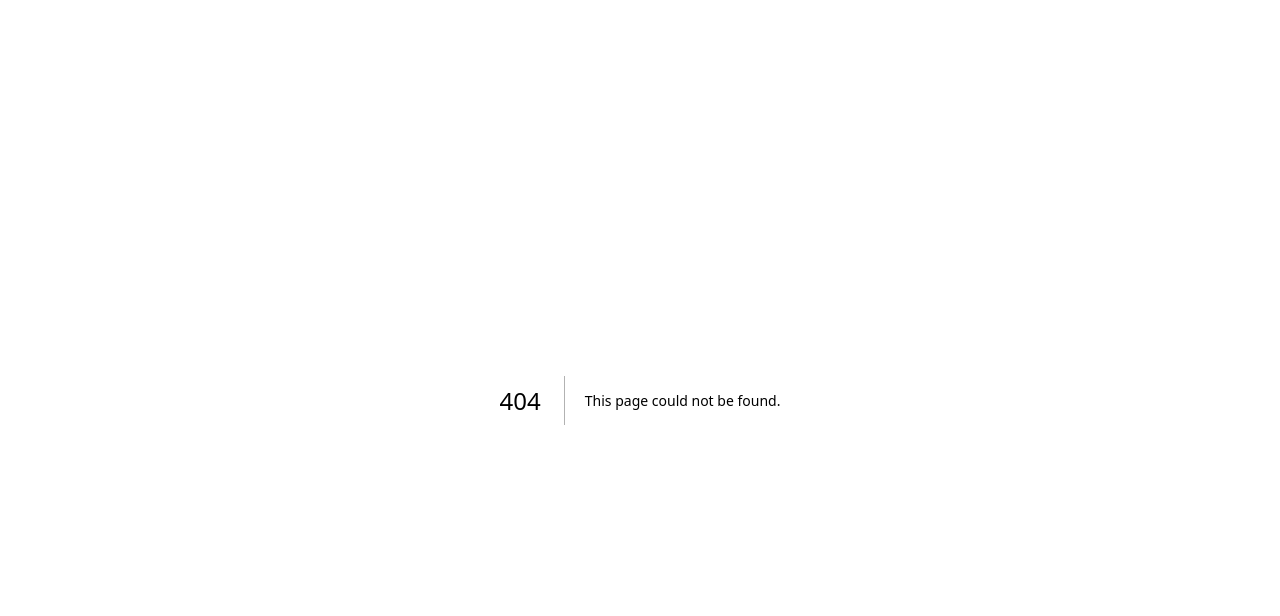
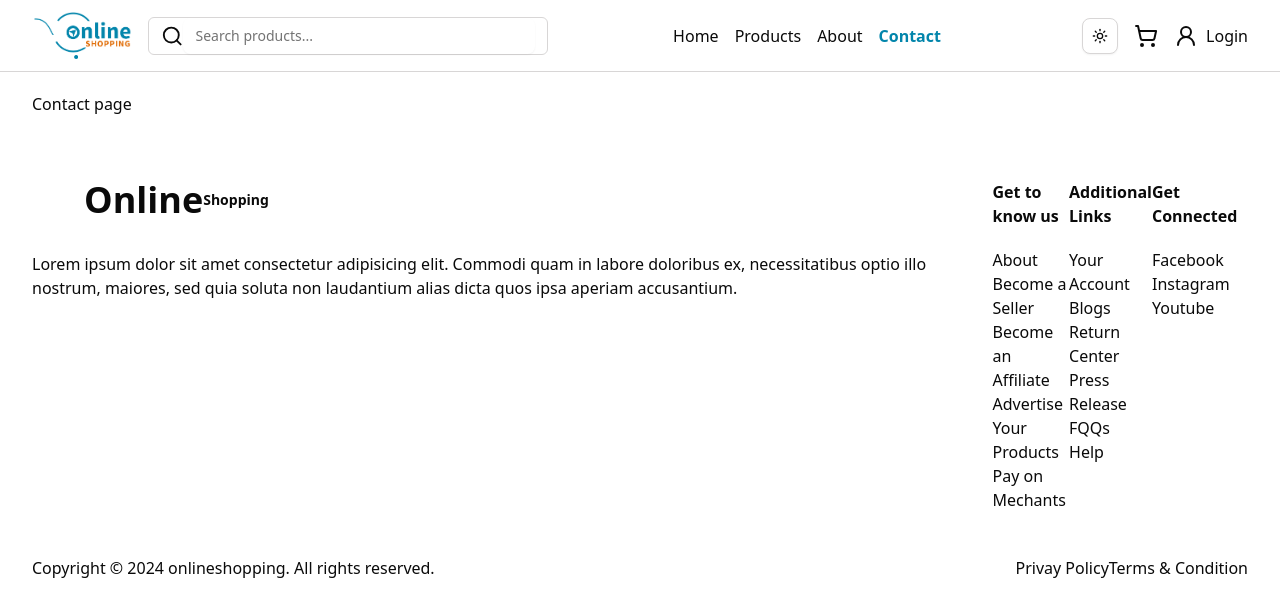
Before and after one commit to dipusth/nextjs-deploy, a Next.js app: page /contact in a window 1280 px wide. Before the commit this address had no page. Shown: the top 616 px of the page. Built offline with nearby package versions, Linux system fonts and the light colour scheme.

Commit message:
fixing auth layout

```diff
--- a/app/(auth)/layout.tsx
+++ b/app/(auth)/layout.tsx
@@ -5,5 +5,5 @@ export default function AuthLayout({
 }: {
   children: React.ReactNode;
 }) {
-  return <div className="auth-layout">{children}</div>;
+  return <div className="h-lvh">{children}</div>;
 }
--- a/app/(auth)/login/page.tsx
+++ b/app/(auth)/login/page.tsx
@@ -30,20 +30,16 @@ const LoginPage = () => {
     password: "",
   });
   const onSubmit: SubmitHandler<LoginType> = (data) => {
-    console.log("Submitted data:", data);
-    // send to API or further process
     if (data.username == "" || data.password == "") {
       alert("Please fill up the form");
       return;
     }
 
     const user = getUser(data.username, data.password);
-    console.log("user", user);
     if (user == null) {
       alert("Username or password is not correct");
       return;
     }
-    console.log("user", user);
     updateActiveUser(user);
     redirect("/");
   };
@@ -57,27 +53,7 @@ const LoginPage = () => {
     const id = event.target.id;
     const value = event.target.value;
     setData({ ...data, [id]: value });
-    console.log("handleInputChannge", event);
-    console.log("handleInputChannge value", value);
-    console.log("data value", data);
   };
-  // const handleFormSubmit = (event: React.FormEvent<HTMLFormElement>) => {
-  //   event.preventDefault();
-  //   if (data.username == "" || data.password == "") {
-  //     alert("Please fill up the form");
-  //     return;
-  //   }
-
-  //   const user = getUser(data.username, data.password);
-  //   console.log("user", user);
-  //   if (user == null) {
-  //     alert("Username or password is not correct");
-  //     return;
-  //   }
-  //   console.log("user", user);
-  //   updateActiveUser(user);
-  //   navigate("/dashboard");
-  // };
   return (
     <LoginWapper className="bg-wrapper bg-props bg-primary-400  h-full overflow-hidden ">
       <div className="flex items-center h-full">
@@ -188,7 +164,7 @@ const LoginPage = () => {
               </form>
             </CardContent>
           </Card>
-          <div className="mt-1 text-white text-muted-foreground *:[a]:hover:text-primary text-center text-xs text-balance *:[a]:underline *:[a]:underline-offset-4">
+          <div className="mt-1 text-white *:[a]:hover:text-primary text-center text-xs text-balance *:[a]:underline *:[a]:underline-offset-4">
             By clicking continue, you agree to our{" "}
             <a href="#">Terms of Service</a> and <a href="#">Privacy Policy</a>.
           </div>
--- a/app/(auth)/register/page.tsx
+++ b/app/(auth)/register/page.tsx
@@ -46,7 +46,6 @@ const RegisterPage = () => {
     };
   }, []);
   const [message, setMessage] = useState<React.ReactNode>("");
-  console.log("message", message);
   const handleInputChange = (event: React.ChangeEvent<HTMLInputElement>) => {
     const id = event.target.id;
     const value = event.target.value;
@@ -91,8 +90,6 @@ const RegisterPage = () => {
       username: "",
       password: "",
     });
-
-    // Save the user in local storage
   };
   return (
     <LoginWapper className="bg-wrapper bg-props bg-primary-400  h-full overflow-hidden ">
--- /dev/null
+++ b/app/(pages)/contact/Style.tsx
@@ -0,0 +1,16 @@
+import styled from "styled-components";
+
+const CartWrapper = styled.div`
+  &:not(:last-child) {
+    border-bottom: 1px solid #ccc;
+    margin-bottom: 30px;
+  }
+  .cart-img {
+    img {
+      max-height: 100px;
+      max-width: 100px;
+    }
+  }
+`;
+
+export default CartWrapper;
--- /dev/null
+++ b/app/(pages)/contact/page.tsx
@@ -0,0 +1,11 @@
+import React from "react";
+
+const ContactPage = () => {
+  return (
+    <div className="container py-5">
+      <div className="contact">Contact page</div>
+    </div>
+  );
+};
+
+export default ContactPage;
--- a/app/(pages)/page.css
+++ b/app/(pages)/page.css
@@ -1,5 +1,3 @@
-
-
 /* Dropdown Menu */
 .dropdown {
   &:hover {
@@ -27,6 +25,19 @@
     }
     .icon {
       width: 24px;
+    }
+  }
+}
+/* search wrapper */
+.search-wrapper {
+  &:focus-visible,
+  &:focus,
+  &:focus-within {
+    outline: 1px solid #0285ab;
+  }
+  input {
+    &:focus-visible {
+      box-shadow: none;
     }
   }
 }
@@ -1264,7 +1275,6 @@ footer {
   }
 }
 
-
 @keyframes spacing {
   0% {
     padding-right: 0;
--- a/app/layout.tsx
+++ b/app/layout.tsx
@@ -1,5 +1,5 @@
 import type { Metadata } from "next";
-import { Geist, Geist_Mono } from "next/font/google";
+import { Geist, Geist_Mono, Outfit } from "next/font/google";
 import "./globals.css";
 import { ThemeProvider } from "@/components/theme-provider";
 import { CartProvider } from "@/context/CartContext";
@@ -14,8 +14,13 @@ const geistMono = Geist_Mono({
   subsets: ["latin"],
 });
 
+const OutfitFont = Outfit({
+  variable: "--font-outfit",
+  subsets: ["latin"],
+  weight: ["500", "700", "900"],
+});
 export const metadata: Metadata = {
-  title: "Create Next App",
+  title: "Online Shopping",
   description: "Generated by create next app",
 };
 
@@ -27,7 +32,7 @@ export default function RootLayout({
   return (
     <html lang="en" suppressHydrationWarning>
       <body
-        className={`${geistSans.variable} ${geistMono.variable} antialiased`}
+        className={`${geistSans.variable} ${geistMono.variable} ${OutfitFont.variable} antialiased`}
       >
         <ThemeProvider
           attribute="class"
--- a/components/Search.tsx
+++ b/components/Search.tsx
@@ -6,7 +6,7 @@ const SearchBar = () => {
     console.log("searching.. handleSearch");
   };
   return (
-    <div className="flex items-center max-w-3xs border px-3 rounded-sm search-wrapper">
+    <div className="flex items-center max-w-3xs min-w-[400px] border px-3 rounded-sm search-wrapper">
       <Search />
       <Input
         type="text"
```
Lines whose indentation alone changed are shown as unchanged.
